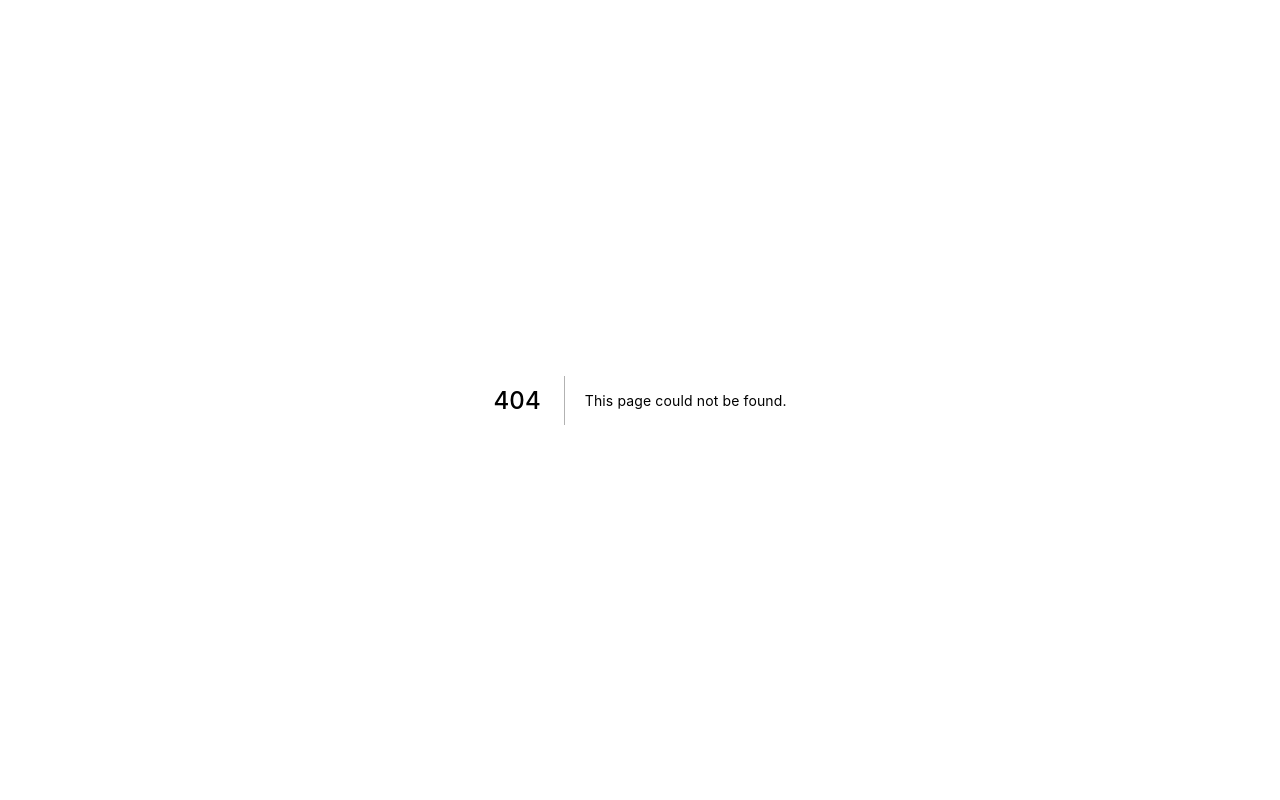
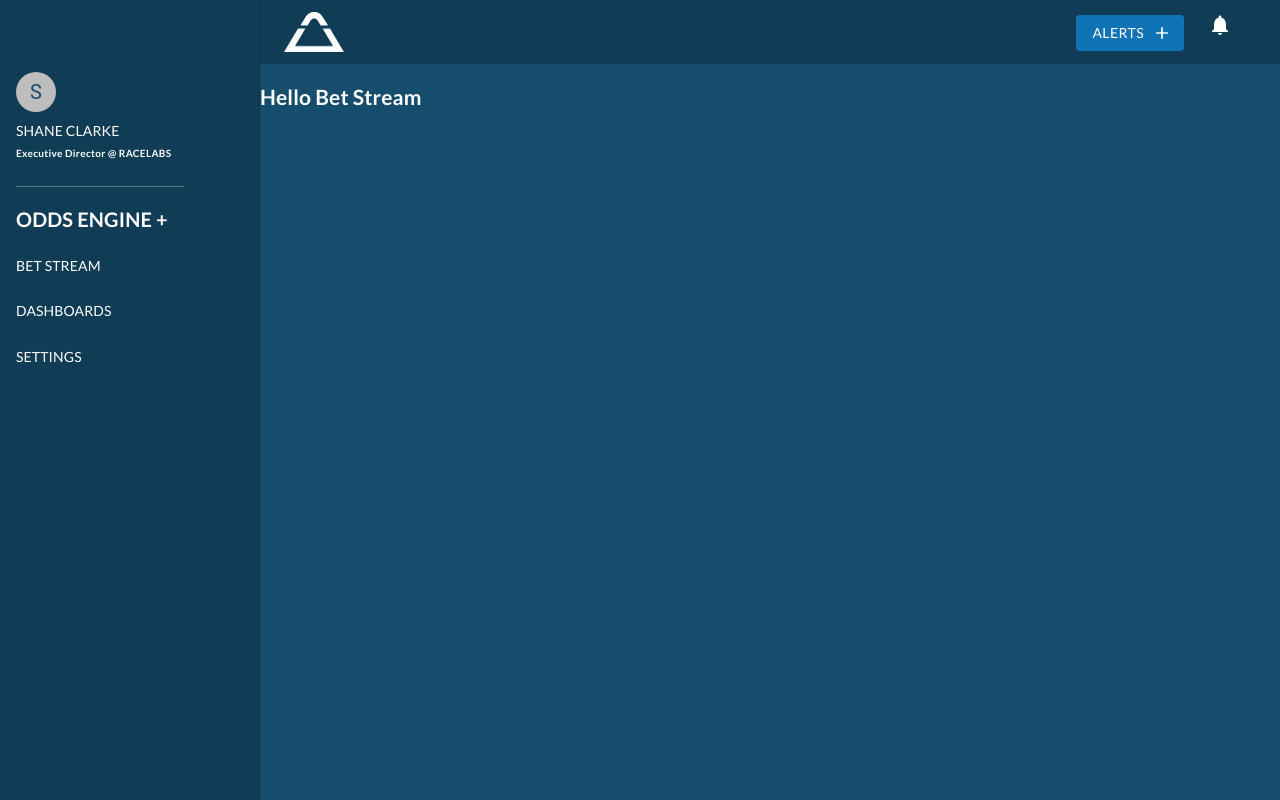
Before and after one commit to ryanlabsglobal/demo, a Next.js app: page /bet-stream in a window 1280 px wide. Before the commit this address had no page. Built offline with nearby package versions, Linux system fonts and the light colour scheme.

Commit message:
Bet stream page added

```diff
--- a/components/Navigation/Navigation.tsx
+++ b/components/Navigation/Navigation.tsx
@@ -7,6 +7,7 @@ import List from "@mui/material/List";
 import ListItem from "@mui/material/ListItem";
 import ListItemText from "@mui/material/ListItemText";
 import Toolbar from "@mui/material/Toolbar";
+import { useRouter } from "next/router";
 
 //This is the main component that wraps the pages to provide the navbar around the content
 //Currently this is provided by AuthComppmemt.tsx in the lib folder and will wrap any page that is loged in and wrapped in the higher order component
@@ -21,6 +22,7 @@ import DashboardsDropDown from "./DashboardsDropDown";
 
 const drawerWidth = 260;
 const Navigation: React.FC = (props) => {
+  const router = useRouter();
   return (
     <Box sx={{ display: "flex" }}>
       <CssBaseline />
@@ -41,11 +43,14 @@ const Navigation: React.FC = (props) => {
         <Toolbar />
         <List>
           <ProfileAndTitle />
+          <ListItem onClick={() => router.push("/bet-stream")} button>
+            <ListItemText primary="BET STREAM" />
+          </ListItem>
+          <DashboardsDropDown />
+          <Divider />
           <ListItem button>
             <ListItemText primary="SETTINGS" />
           </ListItem>
-          <Divider />
-          <DashboardsDropDown />
         </List>
       </Drawer>
       <Box component="main" sx={{ flexGrow: 1, bgcolor: "background.default" }}>
--- /dev/null
+++ b/pages/bet-stream.tsx
@@ -0,0 +1,20 @@
+import type { NextPage } from "next";
+import Head from "next/head";
+import Image from "next/image";
+import AuthComponent from "../lib/AuthComponent";
+
+const BetStream: NextPage = () => {
+  return (
+    <div>
+      <Head>
+        <title>Bet Stream | Odds Engine +</title>
+        <meta name="description" content="Next gen betting systems" />
+        <link rel="icon" href="/favicon.ico" />
+      </Head>
+
+      <h2>Hello Bet Stream</h2>
+    </div>
+  );
+};
+
+export default AuthComponent(BetStream);
--- a/pages/business-intelligence.tsx
+++ b/pages/business-intelligence.tsx
@@ -13,8 +13,8 @@ const Business: NextPage = () => {
   return (
     <div>
       <Head>
-        <title>Create Next App</title>
-        <meta name="description" content="Generated by create next app" />
+        <title>Business Intelligence | Odds Engine +</title>
+        <meta name="description" content="Next gen betting systems" />
         <link rel="icon" href="/favicon.ico" />
       </Head>
       <Box sx={{ mb: "100px" }}>
--- a/pages/player-profiles.tsx
+++ b/pages/player-profiles.tsx
@@ -14,8 +14,8 @@ const PlayerProfiles: NextPage = () => {
   return (
     <div className={styles.container}>
       <Head>
-        <title>Create Next App</title>
-        <meta name="description" content="Generated by create next app" />
+        <title>Player Profiles | Odds Engine +</title>
+        <meta name="description" content="Next gen betting systems" />
         <link rel="icon" href="/favicon.ico" />
       </Head>
       <Box sx={{ mb: "50px" }}>
--- a/pages/player-profiles/[id].tsx
+++ b/pages/player-profiles/[id].tsx
@@ -2,9 +2,7 @@ import { useRouter } from "next/router";
 import type { NextPage } from "next";
 import Head from "next/head";
 import Image from "next/image";
-import styles from "../styles/Home.module.css";
 import AuthComponent from "../../lib/AuthComponent";
-import { Grid } from "@mui/material";
 
 import { Box } from "@mui/system";
 import Dash1 from "../../assets/dashCont_busIntl_row1 (1).svg";
@@ -20,8 +18,8 @@ const PlayerProfile: NextPage = () => {
   return (
     <div>
       <Head>
-        <title>Create Next App</title>
-        <meta name="description" content="Generated by create next app" />
+        <title>Player Profiles | Odds Engine +</title>
+        <meta name="description" content="Next gen betting systems" />
         <link rel="icon" href="/favicon.ico" />
       </Head>
       <Box sx={{ mb: "100px" }}>
```
